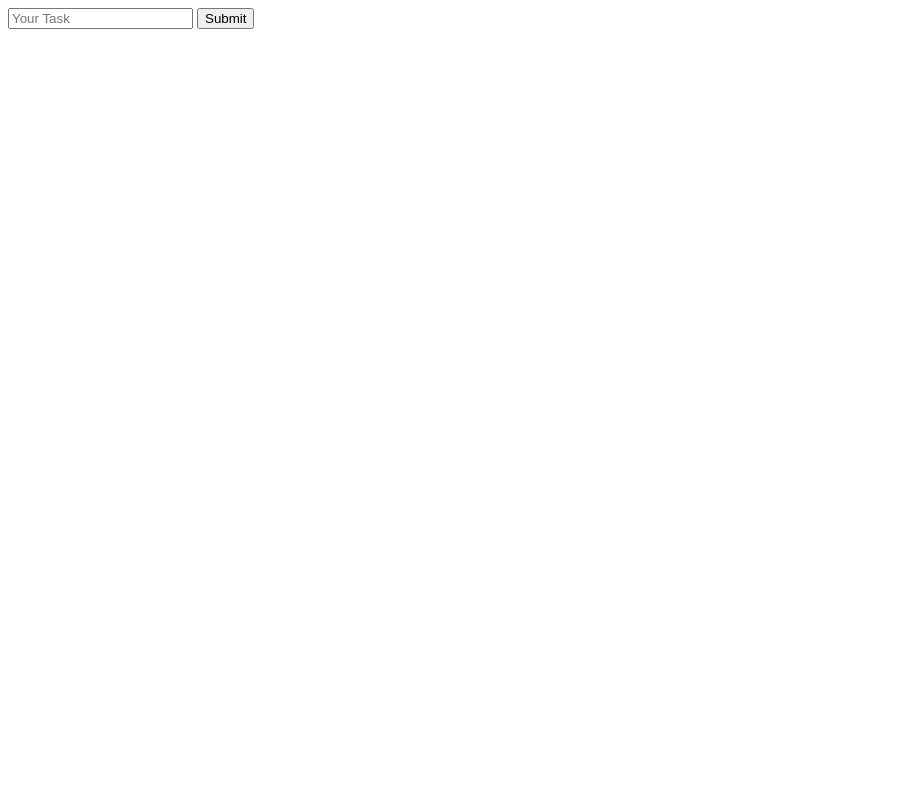
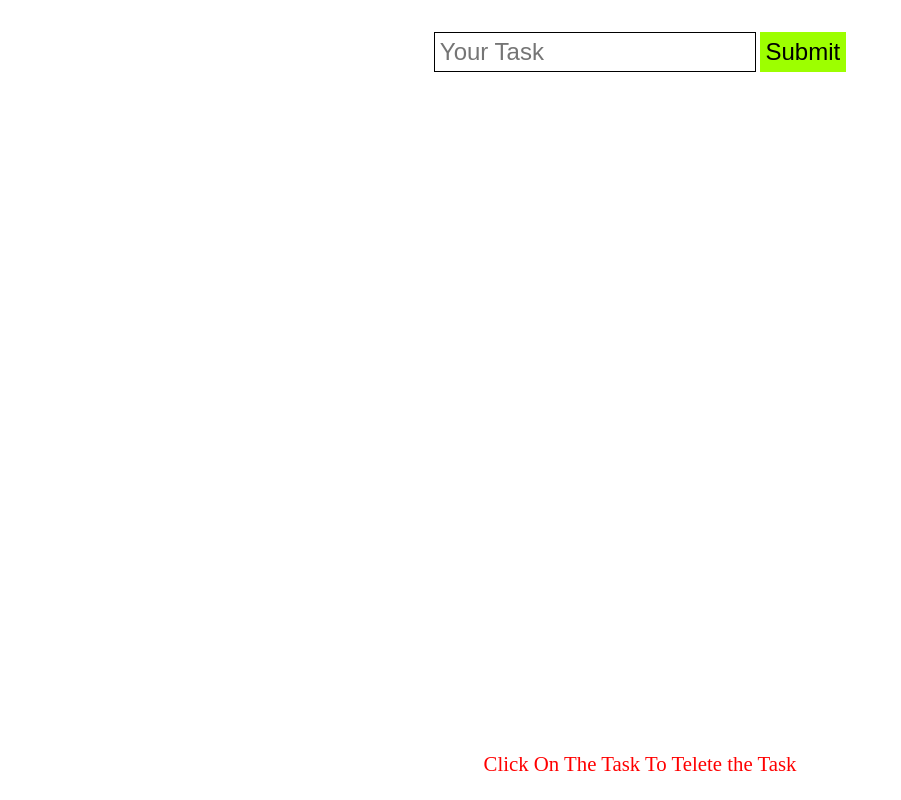
Before and after one commit to WebDevVikramChoudhary/To_do_list_JS, a plain HTML site: page index.html in a window 1280 px wide. Shown: the whole page, without its empty margins (0-901 px from the left). Drawn offline with Linux system fonts and the light colour scheme.

Commit message:
Added Style

```diff
--- a/index.html
+++ b/index.html
@@ -7,14 +7,17 @@
     <link rel="stylesheet" href="./styles.css" />
   </head>
   <body>
-    <form>
-      <input type="text" id="input_field" placeholder="Your Task" />
-      <input type="submit" />
+    <div class="container">
+      <form>
+        <input type="text" id="input_field" placeholder="Your Task" required />
+        <input type="submit" />
 
-      <div id="container">
-        <ol id="task_list"></ol>
-      </div>
-    </form>
+        <div id="task_box">
+          <ol id="task_list"></ol>
+        </div>
+      </form>
+    </div>
+    <footer>Click On The Task To Telete the Task</footer>
   </body>
   <script src="./app.js"></script>
 </html>
--- a/styles.css
+++ b/styles.css
@@ -0,0 +1,46 @@
+* {
+  padding: 0;
+  margin: 0;
+  box-sizing: border-box;
+}
+
+.container {
+  margin-top: 2rem;
+  display: flex;
+  /* align-items: center; */
+  justify-content: center;
+  height: 90vh;
+}
+
+input[type="text"] {
+  font-size: 1.5rem;
+  color: rgb(61, 61, 61);
+  padding: 0.2em;
+  border: 1px solid #000;
+}
+input[type="submit"] {
+  font-size: 1.5rem;
+  border: 1px solid #9dff00;
+  background-color: #9dff00;
+  color: rgb(0, 0, 0);
+  padding: 0.2em;
+}
+
+#task_box {
+  margin-top: 2rem;
+  font-size: 1.5rem;
+  color: rgb(61, 61, 61);
+  padding: 0.2em;
+}
+
+li {
+  margin-top: 1rem;
+
+  text-transform: capitalize;
+}
+
+footer {
+  text-align: center;
+  color: red;
+  font-size: 1.3rem;
+}
```
